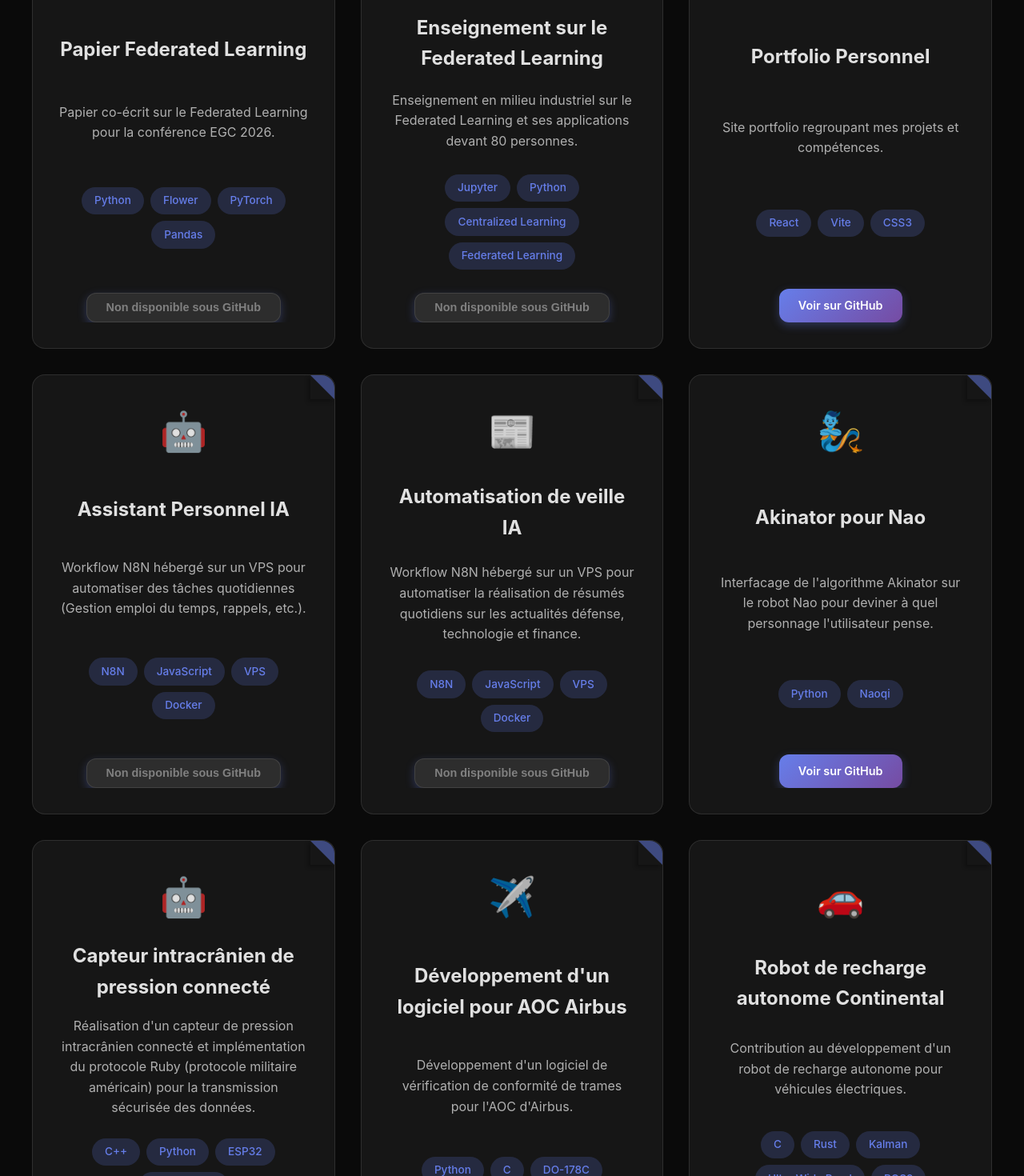
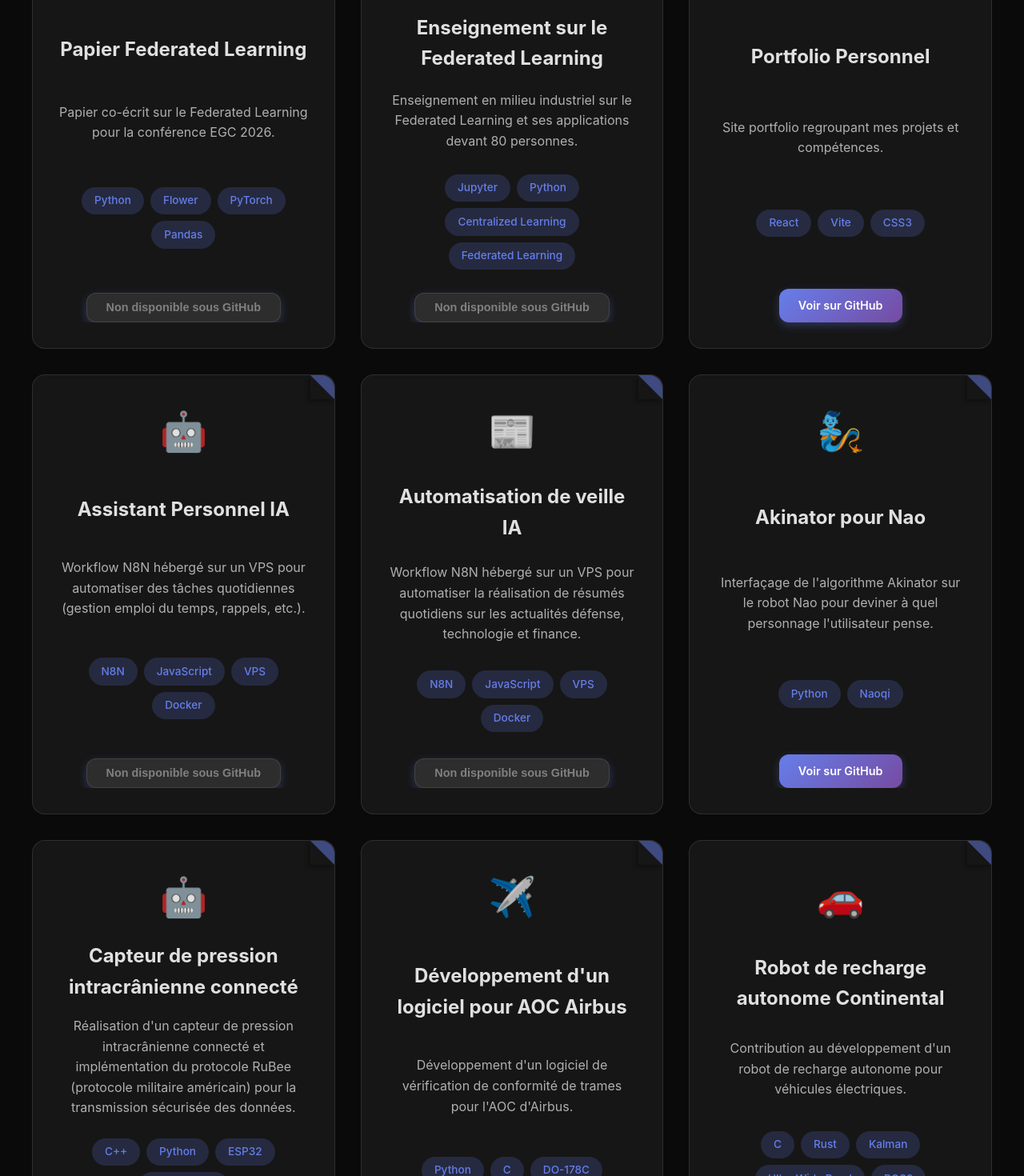
Before and after one commit to NoNo47400/Contact_Website, a React (Vite) app in the folder frontend/: page / in a window 1280 px wide. Shown: the part 3240-4710 px from the top of the page at 80% size. Built offline with nearby package versions, Linux system fonts and the light colour scheme.

Commit message:
Correcting some spelling mistakes

```diff
--- a/frontend/src/App.jsx
+++ b/frontend/src/App.jsx
@@ -51,12 +51,12 @@ function App() {
       summary: "<p>Sentinelle est un site web de veille géopolitique et technologique avec scraping automatisé.</p><p>Le site agrège des informations provenant de sources spécifiques toutes les 15 minutes, permettant aux utilisateurs de rester informés des dernières actualités dans ces domaines critiques.</p><p>Le scraping automatisé garantit que le contenu est toujours à jour, offrant une ressource précieuse pour les professionnels et les passionnés de géopolitique et de technologie.</p>"
     },
     {
-      title: "DeepFake Audio/Video Temps Réel",
+      title: "DeepFake Audio/Vidéo Temps Réel",
       description: "Réalisation d'un POC capable de réaliser un deepfake audio/vidéo en temps réel avec des ressources limitées.",
       tags: ["Python", "Docker"],
       image: "📷",
       link: { url: "https://github.com/NoNo47400/DeepFake_Audio_Video_Realtime", label: "Voir sur GitHub" },
-      summary: "<p>Dans le cadre de la pré-rentré 2025 à l'ENSTA Paris, j'ai co-développé un proof of concept (POC) de deepfake audio/vidéo en temps réel.</p><p>Le système utilise des modèles d'apprentissage profond pour modifier en temps réel la voix et le visage d'une personne lors d'une vidéo en direct, permettant ainsi de créer des vidéos deepfake convaincantes avec une latence minimale (suivant les ressources machine).</p><p>Ce projet a pour but de démontrer les avancées technologiques dans le domaine du traitement audio/vidéo et la facilité avec laquelle l'on peut réaliser sa propre application de celui-ci en local avec ses propre règles. Evidemment, cela soulève de lourdes questions éthiques concernant l'utilisation de telles technologies.</p>"
+      summary: "<p>Dans le cadre de la pré-rentrée 2025 à l'ENSTA Paris, j'ai co-développé un proof of concept (POC) de deepfake audio/vidéo en temps réel.</p><p>Le système utilise des modèles d'apprentissage profond pour modifier en temps réel la voix et le visage d'une personne lors d'une vidéo en direct, permettant ainsi de créer des vidéos deepfake convaincantes avec une latence minimale (suivant les ressources machine).</p><p>Ce projet a pour but de démontrer les avancées technologiques dans le domaine du traitement audio/vidéo et la facilité avec laquelle on peut réaliser sa propre application de celui-ci en local avec ses propres règles. Évidemment, cela soulève de lourdes questions éthiques concernant l'utilisation de telles technologies.</p>"
     },
     {
       title: "Papier Federated Learning",
@@ -64,7 +64,7 @@ function App() {
       tags: ["Python", "Flower", "PyTorch", "Pandas"],
       image: "📝",
       link: { url: null, label: "Non disponible sous GitHub" },
-      summary: "<p>Dans le cadre de mon apprentissage à Stellantis, je co-écrit un papier sur le Federated Learning (FL) associé aux feedbacks utilisateurs en utilisant Kahneman-Tversky Optimization (KTO).</p><p>Notre papier a pour but d'explorer les défis et les opportunités liés à une telle implémentation sur des données quantitatives, là où l'utilisation de feedback pour le fine-tuning de modèles est plus souvent retrouvé sur des données qualitatives.</p>"
+      summary: "<p>Dans le cadre de mon apprentissage à Stellantis, je co-écris un papier sur le Federated Learning (FL) associé aux retours utilisateurs en utilisant Kahneman-Tversky Optimization (KTO).</p><p>Notre papier a pour but d'explorer les défis et les opportunités liés à une telle implémentation sur des données quantitatives, là où l'utilisation de retours pour le fine-tuning de modèles est plus souvent retrouvée sur des données qualitatives.</p>"
     },
     {
       title: "Enseignement sur le Federated Learning",
@@ -72,7 +72,7 @@ function App() {
       tags: ["Jupyter", "Python", "Centralized Learning", "Federated Learning"],
       image: "🧑🏻‍🏫",
       link: { url: null, label: "Non disponible sous GitHub" },
-      summary: "<p>Au sein de Stellantis, j'ai eu l'occasion de donner un enseignement sur le Federated Learning et ses applications devant 80 personnes de tous domaines (ingénierie, data science, management, etc.).</p><p>Lors de cet enseignement, j'ai dirigé une démonstration pratique comparant le Federated Learning au Centralized Learning à l'aide de Jupyter Notebooks et de jeux de données réels.</p><p>L'objectif était de montrer les avantages et les inconvénients du Federated Learning, ainsi que les cas d'utilisation appropriés afin de pousser les spectateurs a envisager cette technologie sur leurs applications.</p>"
+      summary: "<p>Au sein de Stellantis, j'ai eu l'occasion de donner un enseignement sur le Federated Learning et ses applications devant 80 personnes de tous domaines (ingénierie, data science, management, etc.).</p><p>Lors de cet enseignement, j'ai dirigé une démonstration pratique comparant le Federated Learning au Centralized Learning à l'aide de Jupyter Notebooks et de jeux de données réels.</p><p>L'objectif était de montrer les avantages et les inconvénients du Federated Learning, ainsi que les cas d'utilisation appropriés afin de pousser les spectateurs à envisager cette technologie sur leurs applications.</p>"
     },
     {
       title: "Portfolio Personnel",
@@ -83,11 +83,11 @@ function App() {
     },
     {
       title: "Assistant Personnel IA",
-      description: "Workflow N8N hébergé sur un VPS pour automatiser des tâches quotidiennes (Gestion emploi du temps, rappels, etc.).",
+      description: "Workflow N8N hébergé sur un VPS pour automatiser des tâches quotidiennes (gestion emploi du temps, rappels, etc.).",
       tags: ["N8N", "JavaScript", "VPS", "Docker"],
       image: "🤖",
       link: { url: null, label: "Non disponible sous GitHub" },
-      summary: "<p>Utilisant un Iphone n'intégrant pas d'assistant performant adapté à mon usage, j'ai développé un assistant personnel en utilisant N8N, une plateforme d'automatisation de flux de travail.</p><p>Cet assistant est hébergé sur mon virtual private server (VPS) et est conçu pour automatiser diverses tâches quotidiennes telles que la gestion de mon emploi du temps, ou encore la réponse rapide à des questions.</p><p>Son intégration dans mon quotidien me permet un réel gain de temps et une meilleure organisation.</p>"
+      summary: "<p>Utilisant un iPhone n'intégrant pas d'assistant performant adapté à mon usage, j'ai développé un assistant personnel en utilisant N8N, une plateforme d'automatisation de flux de travail.</p><p>Cet assistant est hébergé sur mon virtual private server (VPS) et est conçu pour automatiser diverses tâches quotidiennes telles que la gestion de mon emploi du temps, ou encore la réponse rapide à des questions.</p><p>Son intégration dans mon quotidien me permet un réel gain de temps et une meilleure organisation.</p>"
     },
     {
       title: "Automatisation de veille IA",
@@ -99,19 +99,19 @@ function App() {
     },
     {
       title: "Akinator pour Nao",
-      description: "Interfacage de l'algorithme Akinator sur le robot Nao pour deviner à quel personnage l'utilisateur pense.",
+      description: "Interfaçage de l'algorithme Akinator sur le robot Nao pour deviner à quel personnage l'utilisateur pense.",
       tags: ["Python", "Naoqi"],
       image: "🧞",
       link: { url: "https://github.com/NoNo47400/RO11_Akinator_Robotic_Project", label: "Voir sur GitHub" },
-      summary: "<p>Dans le cadre d'un cours de robotique à l'ENSTA, j'ai réalisé, un script permettant l'interfaçage de l'algorithme Akinator avec le robot Nao.</p><p>Le robot est capable de poser des questions à l'utilisateur pour deviner le personnage auquel il pense, en utilisant les capacités de reconnaissance et de synthèse vocale de Nao.</p><p>Ce projet a permis d'explorer les interactions homme-robot et de démontrer les capacités ludiques des robots humanoïdes.</p>"
+      summary: "<p>Dans le cadre d'un cours de robotique à l'ENSTA, j'ai réalisé un script permettant l'interfaçage de l'algorithme Akinator avec le robot Nao.</p><p>Le robot est capable de poser des questions à l'utilisateur pour deviner le personnage auquel il pense, en utilisant les capacités de reconnaissance et de synthèse vocale de Nao.</p><p>Ce projet a permis d'explorer les interactions homme-robot et de démontrer les capacités ludiques des robots humanoïdes.</p>"
     },
     {
-      title: "Capteur intracrânien de pression connecté",
-      description: "Réalisation d'un capteur de pression intracrânien connecté et implémentation du protocole Ruby (protocole militaire américain) pour la transmission sécurisée des données.",
-      tags: ["C++", "Python", "ESP32", "Electronique"],
+      title: "Capteur de pression intracrânienne connecté",
+      description: "Réalisation d'un capteur de pression intracrânienne connecté et implémentation du protocole RuBee (protocole militaire américain) pour la transmission sécurisée des données.",
+      tags: ["C++", "Python", "ESP32", "Électronique"],
       image: "🤖",
       link: { url: "https://github.com/NoNo47400/WispersProject/tree/main", label: "Voir sur GitHub" },
-      summary: "<p>Dans le cadre d'un projet de fin d'études à l'INSA Toulouse, nous avons conçu en équipe un capteur de pression intracrânien connecté.</p><p>Je me suis personnellment chargé du développement du protocole Ruby (protocole militaire américain) en C++ afin de permettre une transmission sécurisée des données.</p><p>J'ai aussi réalisé l'interfaçage avec un backend Python que j'ai développé et dont j'ai explicité les routes et les paramètres afin que le développeur de l'interface puisse la réaliser sans soucis.</p>"
+      summary: "<p>Dans le cadre d'un projet de fin d'études à l'INSA Toulouse, nous avons conçu en équipe un capteur de pression intracrânienne connecté.</p><p>Je me suis personnellement chargé du développement du protocole RuBee (protocole militaire américain) en C++ afin de permettre une transmission sécurisée des données.</p><p>J'ai aussi réalisé l'interfaçage avec un backend Python que j'ai développé et dont j'ai explicité les routes et les paramètres afin que le développeur de l'interface puisse la réaliser sans souci.</p>"
     },
     {
       title: "Développement d'un logiciel pour AOC Airbus",
@@ -124,14 +124,14 @@ function App() {
     {
       title: "Robot de recharge autonome Continental",
       description: "Contribution au développement d'un robot de recharge autonome pour véhicules électriques.",
-      tags: ["C", "Rust","Kalman", "Ultra Wide Band", "ROS2"],
+      tags: ["C", "Rust", "Kalman", "Ultra Wide Band", "ROS2"],
       image: "🚗",
       link: { url: null, label: "Non disponible sous GitHub" },
       summary: "<p>Dans le cadre de mon alternance chez SII, j'ai contribué au développement d'un robot de recharge autonome pour véhicules électriques.</p><p>Ce projet m'a permis de travailler avec des technologies avancées telles que Kalman, Ultra Wide Band, et ROS2, renforçant mes compétences en algorithmie tout en respectant les normes automobiles et contraintes des systèmes embarqués.</p>"
     },
     {
       title: "Réseau PAN UWB basse consommation",
-      description: "Développement d’un réseau personnel UWB ultra-basse consommation intégrant des états de veille intelligents, réduisant la consommation globale à moins de 30µA par cycle (MCU, accéléromètre, antenne inclus).",
+      description: "Développement d'un réseau personnel UWB ultra-basse consommation intégrant des états de veille intelligents, réduisant la consommation globale à moins de 30µA par cycle (MCU, accéléromètre, antenne inclus).",
       tags: ["C", "STM32", "UWB", "Bare Metal"],
       image: "🔋",
       link: { url: null, label: "Non disponible sous GitHub" },
@@ -147,11 +147,11 @@ function App() {
     },
     {
       title: "Générateur automatisé de fichiers DBC",
-      description: "Création d’un générateur automatisé de fichiers DBC pour faciliter l’intégration et la configuration des systèmes CAN.",
+      description: "Création d'un générateur automatisé de fichiers DBC pour faciliter l'intégration et la configuration des systèmes CAN.",
       tags: ["Python", "CAN", "DBC"],
       image: "📁",
       link: { url: null, label: "Non disponible sous GitHub" },
-      summary: "<p>Lors de mon stage chez Agreenculture, j'ai créé un générateur automatisé de fichiers DBC, reprenant le concept de CANoe qui un logiciel payant, pour faciliter l'intégration et la configuration des messages échangés.</p><p>Ce générateur permet d'automatiser la création de fichiers DBC, simplifiant ainsi le processus de configuration des réseaux CAN et améliorant l'efficacité du développement des systèmes embarqués.</p>"
+      summary: "<p>Lors de mon stage chez Agreenculture, j'ai créé un générateur automatisé de fichiers DBC, reprenant le concept de CANoe qui est un logiciel payant, pour faciliter l'intégration et la configuration des messages échangés.</p><p>Ce générateur permet d'automatiser la création de fichiers DBC, simplifiant ainsi le processus de configuration des réseaux CAN et améliorant l'efficacité du développement des systèmes embarqués.</p>"
     }
   ]
 
```
